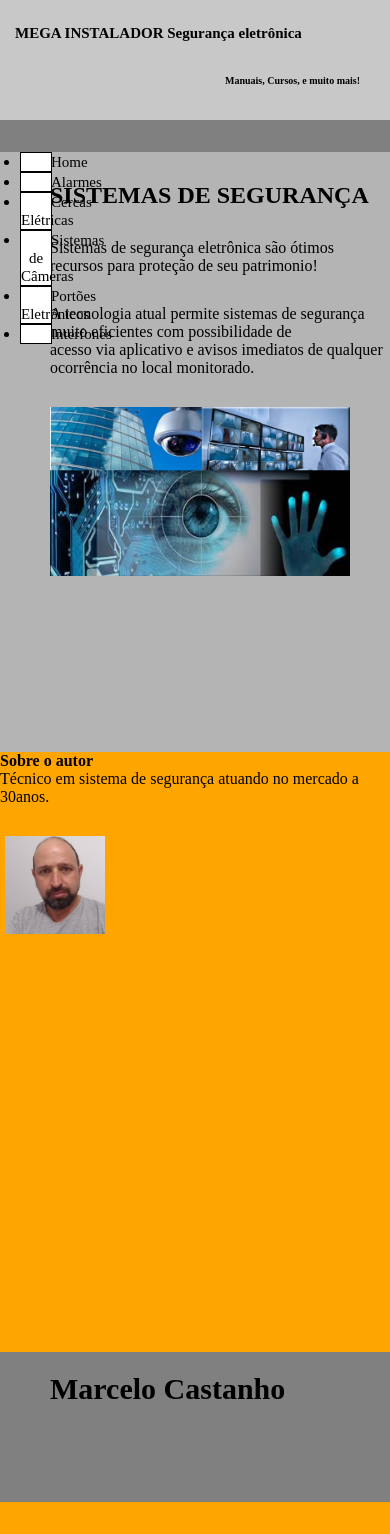
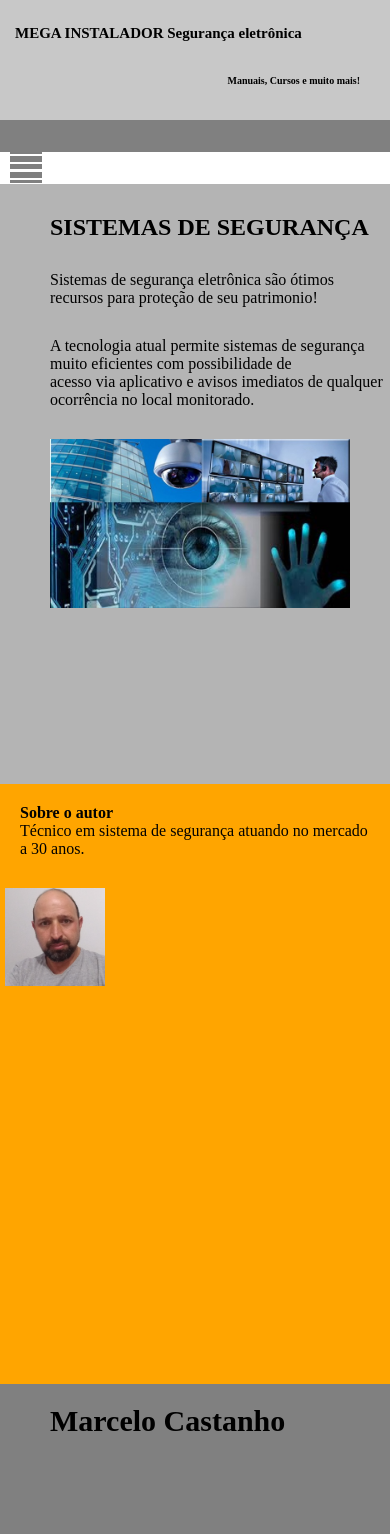
Before and after one commit to marcelo-prog/O-instalador, a PHP site: page / in a window 390 px wide. Before the commit the page ends 1502 px from the top, so only its background shows below. Run offline with PHP 8.4, Linux system fonts and the light colour scheme.

Commit message:
21/04/21

```diff
--- a/css/style.css
+++ b/css/style.css
@@ -12,6 +12,7 @@ header .inicio{
 	width:100%;
 	height:100px;
 	background-color:rgb(201, 199, 199);
+
 }
 
 h1{
@@ -26,10 +27,11 @@ header .inicio h2{
 	margin-top:33px;
 }
 
-nav {
+nav.menu{
 	width:100%;
 	height:32px;
 	background-color:gray;
+
 
 }
 
@@ -42,38 +44,44 @@ a{
 
 }
 
-.mobile{
-	background-color:rgb(200,200,200);
+nav.mobile{
+	z-index: 999;
+	float:left;
+	width: 32px;
+	height:32px;
+	margin-left: 10px;
+	cursor:pointer;
+	background-image:url('../imagens/hamburguer.png') ;
 
-
-
-	position:absolute;
-	float:left;
-	margin-left: 20px;
-	cursor:pointer;
-	width:32px;
-	height:32px;
-	background-image: url(../imagens/hamburguer.png);
-	background-size: 100% 100%;
-	transition: 0.7s;
-
-}
-
-.mobile ul li{
-	text-decoration: none;
-	width:100%;
-	background-color: white;
-
-	border:1px solid black;
-	text-align:center;
-
+	background-image:rgb(180,180,180);
+	display:none;
 
 
 }
 
-.mobile ul li a{
+
+nav.mobile ul {
+	width:300px;
+	height:200px;
+
+	display:none;
+
+
+}
+
+nav.mobile ul li{
+	width:100%;
+	background-color: white;
+	border:1px solid black;
+	text-align:center;
+
+}
+
+nav.mobile ul li a{
+	font-size: x-large;
+	font-weight: bold;
 	color:black;
-	z-index: 999;
+
 }
 
 section{
@@ -81,7 +89,9 @@ section{
 	float:left;
 	background-color:rgb(180,180,180);
 	height:600px;
+
 }
+
 
 section h2{
 	margin-top: 30px;
@@ -107,7 +117,19 @@ article{
 	float:right;
 	height:600px;
 	background-color:orange;
+
 }
+
+article h4{
+	margin-top: 20px;
+	margin-left: 20px;
+}
+
+article p{
+	margin-left: 20px;
+	margin-right: 20px;
+}
+
 
 article img{
 	width:100px;
@@ -119,7 +141,9 @@ footer{
 	width:100%;
 	height:150px;
 	background-color: gray;
+
 }
+
 
 footer h5{
 	padding-top: 20px;
@@ -196,23 +220,31 @@ footer h5{
 		font-size: 10px;
 	}
 }
+
 @media screen and (max-width:750px){
-	.mobile{
-		background-color:rgb(200,200,200);
+	nav.mobile{
+		z-index: 999;
 		float:left;
-		margin-left: 20px;
+		width: 32px;
+		height:32px;
+		margin-left: 10px;
 		cursor:pointer;
-		width:32px;
-		height:32px;
-		background-image: url(../imagens/hamburguer.png);
-		background-size: 100% 100%;
-		transition: 0.7s;
+		background-image:url('../imagens/hamburguer.png') ;
+		display:inline-block;
+
+	}
+
+	nav.mobile{
+		position:relative;
+
 
 	}
 
 
 
-	nav a{
+
+
+	nav.menu a{
 		display:none;
 	}
 
--- a/index.html
+++ b/index.html
@@ -15,15 +15,15 @@
 
 			<div class="inicio">
 				<h1>MEGA INSTALADOR Segurança eletrônica</h1>
-				<h2>Manuais, Cursos, e muito mais!  </h2>
+				<h2>Manuais, Cursos e muito mais!  </h2>
 			</div><!--inicio-->
 
 		</header>
 
-			<nav>
-				<div class="menu">
+			<nav class="menu">
+				<div class="menu1">
 
-				</div><!--menu-->
+				</div><!--menu1-->
 				<div class="lista">
 
 					<a href="index.html">Home</a>
@@ -35,9 +35,9 @@
 
 				</div><!--lista-->
 
-			</nav>
+			</nav><!--menu-->
 
-		<div class="mobile">
+			<nav class="mobile">
 
 				<ul>
 					<li><a href="index.html">Home</a></li>
@@ -48,7 +48,7 @@
 					<li><a href="interfones.html">Interfones</a></li>
 				</ul>
 
-				</div><!--mobile-->
+			</nav><!--mobile-->
 
 
 		<section>
@@ -65,7 +65,7 @@
 		<article>
 
 			<h4>Sobre o autor</h4>
-			<p>Técnico em sistema de segurança atuando no mercado a 30anos.</p>
+			<p>Técnico em sistema de segurança atuando no mercado a 30 anos.</p>
 			<img src="imagens/foto1 (2).jpg" alt="Foto do autor.">
 
 		</article>
--- a/js/menu_responsivo.js
+++ b/js/menu_responsivo.js
@@ -2,8 +2,8 @@
 
 $(function(){
    alert('arquivo carregado');
-   $('aside.mobile').click(function(){
-        $('aside.mobile ').find('ul').slideToggle();
+   $('nav.mobile').click(function(){
+        $('nav.mobile').find('ul').slideToggle();
    })
 
 })
```
Lines whose indentation alone changed are shown as unchanged.
